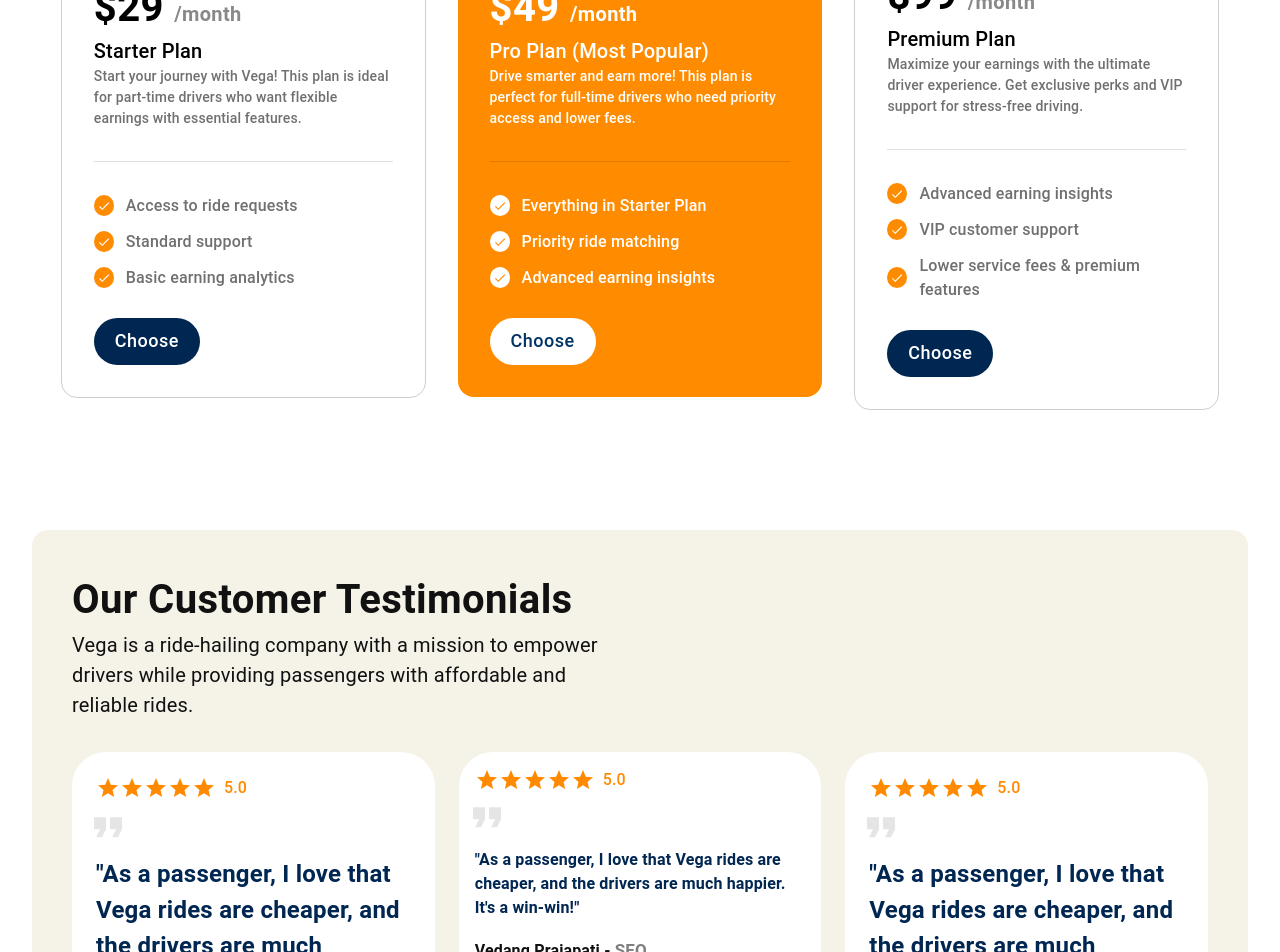
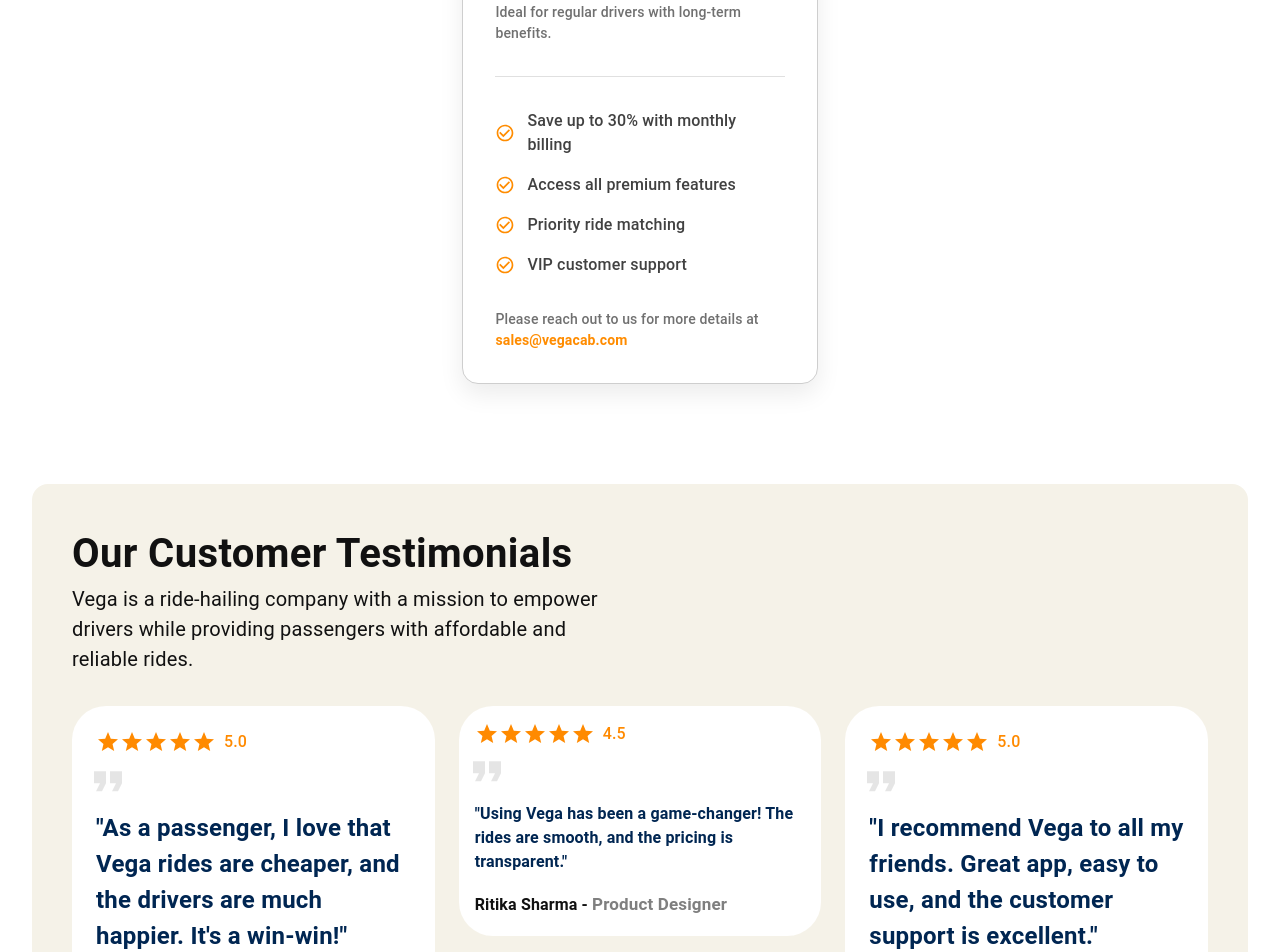
Before and after one commit to vedangp1998/vega-rideshare, a React (Vite) app: page / in a window 1280 px wide. Shown: the part 3960-4912 px from the top of the page. Built offline with nearby package versions, Linux system fonts and the light colour scheme.

Commit message:
fix-ui design

```diff
--- a/src/component/Customer.jsx
+++ b/src/component/Customer.jsx
@@ -3,7 +3,7 @@
 import Rating from "@mui/material/Rating";
 import FormatQuoteIcon from "@mui/icons-material/FormatQuote";
 
-function TestimonialCard({ compact = false }) {
+function TestimonialCard({ compact = false, rating = 5, comment, name, role }) {
   return (
     <Box
       sx={{
@@ -19,9 +19,9 @@
     >
       <Box sx={{ display: "flex", flexDirection: "column", gap: 4 }}>
         <Box sx={{ display: "flex", mb: 2 }}>
-          <Rating value={5} readOnly sx={{ color: "#FF8A00" }} />
+          <Rating value={rating} readOnly sx={{ color: "#FF8A00" }} />
           <Typography sx={{ ml: 1, color: "#FF8A00", fontWeight: "medium" }}>
-            5.0
+            {rating.toFixed(1)}
           </Typography>
         </Box>
 
@@ -48,8 +48,7 @@
             zIndex: 1,
           }}
         >
-          "As a passenger, I love that Vega rides are cheaper, and the drivers
-          are much happier. It's a win-win!"
+          "{comment}"
         </Typography>
       </Box>
 
@@ -61,7 +60,7 @@
             fontSize: "16px",
           }}
         >
-          Vedang Prajapati -{" "}
+          {name} -{" "}
           <span
             style={{
               fontSize: "17px",
@@ -69,7 +68,7 @@
               color: "rgba(0, 0, 0, 0.5)",
             }}
           >
-            SEO
+            {role}
           </span>
         </Typography>
       </Box>
@@ -118,7 +117,12 @@
 
         <Grid container spacing={3}>
           <Grid item xs={12} md={4}>
-            <TestimonialCard />
+            <TestimonialCard
+              rating={5}
+              comment="As a passenger, I love that Vega rides are cheaper, and the drivers are much happier. It's a win-win!"
+              name="Vedang Prajapati"
+              role="SEO"
+            />
           </Grid>
 
           <Grid item xs={12} md={4}>
@@ -130,13 +134,30 @@
                 height: "100%",
               }}
             >
-              <TestimonialCard compact />
-              <TestimonialCard compact />
+              <TestimonialCard
+                compact
+                rating={4.5}
+                comment="Using Vega has been a game-changer! The rides are smooth, and the pricing is transparent."
+                name="Ritika Sharma"
+                role="Product Designer"
+              />
+              <TestimonialCard
+                compact
+                rating={4.0}
+                comment="Drivers are always respectful and punctual. I genuinely feel safer choosing Vega."
+                name="Aman Verma"
+                role="Digital Marketer"
+              />
             </Box>
           </Grid>
 
           <Grid item xs={12} md={4}>
-            <TestimonialCard />
+            <TestimonialCard
+              rating={5}
+              comment="I recommend Vega to all my friends. Great app, easy to use, and the customer support is excellent."
+              name="Sneha Iyer"
+              role="Software Engineer"
+            />
           </Grid>
         </Grid>
       </Box>
--- a/src/component/Pricing.jsx
+++ b/src/component/Pricing.jsx
@@ -1,73 +1,300 @@
+// import React, { useState } from "react";
+// import { Box, Divider, Switch, Typography } from "@mui/material";
+// import { styled } from "@mui/material/styles";
+// import CheckIcon from "@mui/icons-material/Check";
+// import { AnimatePresence, motion } from "framer-motion";
+// import Button from "./ui/Button";
+
+// const plansMonthly = [
+//   {
+//     price: 29,
+//     title: "Starter Plan",
+//     description:
+//       "Start your journey with Vega! This plan is ideal for part-time drivers who want flexible earnings with essential features.",
+//     features: [
+//       "Access to ride requests",
+//       "Standard support",
+//       "Basic earning analytics",
+//     ],
+//   },
+//   {
+//     price: 49,
+//     title: " Pro Plan (Most Popular)",
+//     description:
+//       "Drive smarter and earn more! This plan is perfect for full-time drivers who need priority access and lower fees.",
+//     features: [
+//       "Everything in Starter Plan",
+//       "Priority ride matching",
+//       "Advanced earning insights",
+//     ],
+//   },
+//   {
+//     price: 99,
+//     title: "Premium Plan",
+//     description:
+//       "Maximize your earnings with the ultimate driver experience. Get exclusive perks and VIP support for stress-free driving.",
+//     features: [
+//       "Advanced earning insights",
+//       "VIP customer support",
+//       "Lower service fees & premium features",
+//     ],
+//   },
+// ];
+
+// const plansDaily = [
+//   {
+//     price: 5,
+//     title: "Daily Starter",
+//     description:
+//       "Get essential features to start earning quickly. Perfect for casual drivers.",
+//     features: ["Ride requests", "Basic support", "Earnings dashboard"],
+//   },
+//   {
+//     price: 9,
+//     title: "Daily Pro (Popular)",
+//     description:
+//       "Better features for serious drivers including faster support and analytics.",
+//     features: [
+//       "Everything in Starter",
+//       "Faster ride matching",
+//       "Daily performance insights",
+//     ],
+//   },
+//   {
+//     price: 15,
+//     title: "Daily Premium",
+//     description:
+//       "All the perks for top drivers. Enjoy lower fees, priority support and more.",
+//     features: ["Priority ride matching", "Lower fees", "Premium driver perks"],
+//   },
+// ];
+
+// const IOSSwitch = styled((props) => (
+//   <Switch focusVisibleClassName=".Mui-focusVisible" disableRipple {...props} />
+// ))(({ theme }) => ({
+//   width: 42,
+//   height: 26,
+//   padding: 0,
+//   "& .MuiSwitch-switchBase": {
+//     padding: 0,
+//     margin: 2,
+//     transitionDuration: "300ms",
+//     "&.Mui-checked": {
+//       transform: "translateX(16px)",
+//       color: "#FF8C00",
+//       "& + .MuiSwitch-track": {
+//         backgroundColor: "#F4F4F4",
+//         opacity: 1,
+//         border: 0,
+//       },
+//     },
+//   },
+//   "& .MuiSwitch-thumb": {
+//     boxSizing: "border-box",
+//     width: 22,
+//     height: 22,
+//   },
+//   "& .MuiSwitch-track": {
+//     borderRadius: 13,
+//     backgroundColor: "#E9E9EA",
+//     opacity: 1,
+//     transition: theme.transitions.create(["background-color"], {
+//       duration: 500,
+//     }),
+//   },
+// }));
+
+// const Pricing = () => {
+//   const [isMonthly, setIsMonthly] = useState(true);
+
+//   const plans = isMonthly ? plansMonthly : plansDaily;
+
+//   return (
+//     <Box
+//       sx={{
+//         width: "100%",
+//         display: "flex",
+//         flexDirection: "column",
+//         alignItems: "center",
+//         justifyContent: "space-between",
+//         height: "auto",
+//         gap: { xs: 3, sm: 4, md: 4 },
+//         marginY: { xs: "60px", sm: "80px", md: "120px" },
+//       }}
+//     >
+//       <Box textAlign="center">
+//         <Typography
+//           sx={{
+//             fontSize: { xs: "30px", sm: "36px", md: "40px" },
+//             fontWeight: 700,
+//             lineHeight: { xs: "4px", sm: "6px", md: "10px" },
+//           }}
+//         >
+//           <span style={{ color: "#FF8C00" }}>Plans and Pricing</span>
+//         </Typography>
+//       </Box>
+
+//       {/* Toggle Switch */}
+//       <Box
+//         sx={{
+//           display: "flex",
+//           alignItems: "center",
+//           gap: 2,
+//           flexWrap: "wrap",
+//           justifyContent: "center",
+//         }}
+//       >
+//         <Typography sx={{ fontSize: { xs: "16px", sm: "18px", md: "20px" } }}>
+//           Bill daily
+//         </Typography>
+//         <IOSSwitch
+//           checked={isMonthly}
+//           onChange={() => setIsMonthly((prev) => !prev)}
+//         />
+//         <Typography sx={{ fontSize: { xs: "16px", sm: "18px", md: "20px" } }}>
+//           Bill monthly
+//         </Typography>
+//       </Box>
+
+//       {/* Pricing Cards */}
+//       <AnimatePresence mode="wait">
+//         <motion.div
+//           key={isMonthly ? "monthly" : "daily"}
+//           initial={{ opacity: 0, y: 20 }}
+//           animate={{ opacity: 1, y: 0 }}
+//           exit={{ opacity: 0, y: -20 }}
+//           transition={{ duration: 0.5, ease: "easeInOut" }}
+//           style={{
+//             width: "100%",
+//             display: "flex",
+//             flexWrap: "wrap",
+//             alignItems: "center",
+//             justifyContent: "center",
+//             gap: "32px",
+//           }}
+//         >
+//           {plans.map((plan, index) => (
+//             <Box
+//               key={index}
+//               sx={{
+//                 borderRadius: "16px",
+//                 textAlign: "left",
+//                 height: "auto",
+//                 display: "flex",
+//                 flexDirection: "column",
+//                 gap: 4,
+//                 padding: 4,
+//                 width: { xs: "100%", sm: "80%", md: "30%" },
+//                 border:
+//                   index === 1 ? "none" : "1px solid rgba(206, 206, 206, 1)",
+//                 background: index === 1 ? "#FF8C00" : "#FFFFFF",
+//                 color: index === 1 ? "#FFFFFF" : "#000",
+//               }}
+//             >
+//               <Box sx={{ textAlign: "left", gap: 2 }}>
+//                 <Typography
+//                   sx={{
+//                     fontSize: { xs: "32px", sm: "36px", md: "40px" },
+//                     fontWeight: 600,
+//                     lineHeight: { xs: "38px", sm: "42px", md: "44px" },
+//                   }}
+//                 >
+//                   ${plan.price}{" "}
+//                   <span
+//                     style={{
+//                       fontSize: "20px",
+//                       fontWeight: 600,
+//                       color: index === 1 ? "#FFFFFF" : "rgba(17, 17, 17, 0.5)",
+//                     }}
+//                   >
+//                     /{isMonthly ? "month" : "day"}
+//                   </span>
+//                 </Typography>
+//                 <Typography sx={{ fontSize: "20px", fontWeight: 500 }}>
+//                   {plan.title}
+//                 </Typography>
+//                 <Typography
+//                   sx={{
+//                     fontSize: "14px",
+//                     fontWeight: 500,
+//                     color: index === 1 ? "#FFFFFF" : "rgba(17, 17, 17, 0.6)",
+//                   }}
+//                 >
+//                   {plan.description}
+//                 </Typography>
+//               </Box>
+
+//               <Divider sx={{ color: "#CECECE" }} />
+
+//               <Box sx={{ display: "flex", flexDirection: "column", gap: 0.5 }}>
+//                 {plan.features.map((feature, i) => (
+//                   <Box
+//                     key={i}
+//                     sx={{ display: "flex", alignItems: "center", mb: 1 }}
+//                   >
+//                     <Box
+//                       sx={{
+//                         display: "flex",
+//                         alignItems: "center",
+//                         justifyContent: "center",
+//                         borderRadius: "50%",
+//                         background: index === 1 ? "#FFFFFF" : "#FF8C00",
+//                         color: index === 1 ? "#FF8C00" : "#FFFFFF",
+//                         width: "20px",
+//                         height: "21px",
+//                         p: 1,
+//                         mr: 1.5,
+//                       }}
+//                     >
+//                       <CheckIcon
+//                         sx={{
+//                           fontSize: "14px",
+//                           color: index === 1 ? "#FF8C00" : "#FFFFFF",
+//                         }}
+//                       />
+//                     </Box>
+
+//                     <Typography
+//                       sx={{
+//                         fontSize: "16px",
+//                         fontWeight: 500,
+//                         color:
+//                           index === 1 ? "#FFFFFF" : "rgba(17, 17, 17, 0.6)",
+//                       }}
+//                     >
+//                       {feature}
+//                     </Typography>
+//                   </Box>
+//                 ))}
+//                 <Box>
+//                   <Button
+//                     variant="contained"
+//                     sx={{
+//                       width: "106px",
+//                       background: index === 1 ? "#FFFFFF" : "#002652",
+//                       color: index === 1 ? "#003366" : "#FFFFFF",
+//                       marginTop: 2,
+//                     }}
+//                   >
+//                     Choose
+//                   </Button>
+//                 </Box>
+//               </Box>
+//             </Box>
+//           ))}
+//         </motion.div>
+//       </AnimatePresence>
+//     </Box>
+//   );
+// };
+
+// export default Pricing;
+
 import React, { useState } from "react";
 import { Box, Divider, Switch, Typography } from "@mui/material";
 import { styled } from "@mui/material/styles";
-import CheckIcon from "@mui/icons-material/Check";
+import CheckIcon from "@mui/icons-material/CheckCircleOutline";
 import { AnimatePresence, motion } from "framer-motion";
-import Button from "./ui/Button";
-
-const plansMonthly = [
-  {
-    price: 29,
-    title: "Starter Plan",
-    description:
-      "Start your journey with Vega! This plan is ideal for part-time drivers who want flexible earnings with essential features.",
-    features: [
-      "Access to ride requests",
-      "Standard support",
-      "Basic earning analytics",
-    ],
-  },
-  {
-    price: 49,
-    title: " Pro Plan (Most Popular)",
-    description:
-      "Drive smarter and earn more! This plan is perfect for full-time drivers who need priority access and lower fees.",
-    features: [
-      "Everything in Starter Plan",
-      "Priority ride matching",
-      "Advanced earning insights",
-    ],
-  },
-  {
-    price: 99,
-    title: "Premium Plan",
-    description:
-      "Maximize your earnings with the ultimate driver experience. Get exclusive perks and VIP support for stress-free driving.",
-    features: [
-      "Advanced earning insights",
-      "VIP customer support",
-      "Lower service fees & premium features",
-    ],
-  },
-];
-
-const plansDaily = [
-  {
-    price: 5,
-    title: "Daily Starter",
-    description:
-      "Get essential features to start earning quickly. Perfect for casual drivers.",
-    features: ["Ride requests", "Basic support", "Earnings dashboard"],
-  },
-  {
-    price: 9,
-    title: "Daily Pro (Popular)",
-    description:
-      "Better features for serious drivers including faster support and analytics.",
-    features: [
-      "Everything in Starter",
-      "Faster ride matching",
-      "Daily performance insights",
-    ],
-  },
-  {
-    price: 15,
-    title: "Daily Premium",
-    description:
-      "All the perks for top drivers. Enjoy lower fees, priority support and more.",
-    features: ["Priority ride matching", "Lower fees", "Premium driver perks"],
-  },
-];
 
 const IOSSwitch = styled((props) => (
   <Switch focusVisibleClassName=".Mui-focusVisible" disableRipple {...props} />
@@ -104,10 +331,31 @@
   },
 }));
 
+const dailyPlan = {
+  title: "Daily Plan",
+  description: "Perfect for flexible drivers who want day-to-day benefits.",
+  features: [
+    "Flexible schedule",
+    "Instant ride access",
+    "Basic support",
+    "No long-term commitment",
+  ],
+};
+
+const monthlyPlan = {
+  title: "Monthly Plan",
+  description: "Ideal for regular drivers with long-term benefits.",
+  features: [
+    "Save up to 30% with monthly billing",
+    "Access all premium features",
+    "Priority ride matching",
+    "VIP customer support",
+  ],
+};
+
 const Pricing = () => {
   const [isMonthly, setIsMonthly] = useState(true);
-
-  const plans = isMonthly ? plansMonthly : plansDaily;
+  const plan = isMonthly ? monthlyPlan : dailyPlan;
 
   return (
     <Box
@@ -119,7 +367,8 @@
         justifyContent: "space-between",
         height: "auto",
         gap: { xs: 3, sm: 4, md: 4 },
-        marginY: { xs: "60px", sm: "80px", md: "120px" },
+        marginY: { xs: "60px", sm: "80px", md: "100px" },
+        paddingX: 2,
       }}
     >
       <Box textAlign="center">
@@ -128,6 +377,7 @@
             fontSize: { xs: "30px", sm: "36px", md: "40px" },
             fontWeight: 700,
             lineHeight: { xs: "4px", sm: "6px", md: "10px" },
+            color: "#002652",
           }}
         >
           <span style={{ color: "#FF8C00" }}>Plans and Pricing</span>
@@ -156,7 +406,7 @@
         </Typography>
       </Box>
 
-      {/* Pricing Cards */}
+      {/* Single Plan Card */}
       <AnimatePresence mode="wait">
         <motion.div
           key={isMonthly ? "monthly" : "daily"}
@@ -173,9 +423,7 @@
             gap: "32px",
           }}
         >
-          {plans.map((plan, index) => (
           <Box
-              key={index}
             sx={{
               borderRadius: "16px",
               textAlign: "left",
@@ -185,39 +433,30 @@
               gap: 4,
               padding: 4,
               width: { xs: "100%", sm: "80%", md: "30%" },
-                border:
-                  index === 1 ? "none" : "1px solid rgba(206, 206, 206, 1)",
-                background: index === 1 ? "#FF8C00" : "#FFFFFF",
-                color: index === 1 ? "#FFFFFF" : "#000",
+              border: "1px solid rgba(206, 206, 206, 1)",
+              background: "#FFFFFF",
+              color: "#000",
+              boxShadow: "0 10px 25px rgba(0, 0, 0, 0.08)",
+              transition: "0.3s",
             }}
           >
             <Box sx={{ textAlign: "left", gap: 2 }}>
               <Typography
                 sx={{
-                    fontSize: { xs: "32px", sm: "36px", md: "40px" },
+                  fontSize: { xs: "24px", sm: "28px", md: "30px" },
                   fontWeight: 600,
-                    lineHeight: { xs: "38px", sm: "42px", md: "44px" },
+                  lineHeight: { xs: "32px", sm: "36px", md: "40px" },
+                  mb: 1,
+                  color: "#002652",
                 }}
               >
-                  ${plan.price}{" "}
-                  <span
-                    style={{
-                      fontSize: "20px",
-                      fontWeight: 600,
-                      color: index === 1 ? "#FFFFFF" : "rgba(17, 17, 17, 0.5)",
-                    }}
-                  >
-                    /{isMonthly ? "month" : "day"}
-                  </span>
-                </Typography>
-                <Typography sx={{ fontSize: "20px", fontWeight: 500 }}>
                 {plan.title}
               </Typography>
               <Typography
                 sx={{
                   fontSize: "14px",
                   fontWeight: 500,
-                    color: index === 1 ? "#FFFFFF" : "rgba(17, 17, 17, 0.6)",
+                  color: "rgba(17, 17, 17, 0.6)",
                 }}
               >
                 {plan.description}
@@ -226,62 +465,52 @@
 
             <Divider sx={{ color: "#CECECE" }} />
 
-              <Box sx={{ display: "flex", flexDirection: "column", gap: 0.5 }}>
+            <Box sx={{ display: "flex", flexDirection: "column", gap: 1.5 }}>
               {plan.features.map((feature, i) => (
                 <Box
                   key={i}
-                    sx={{ display: "flex", alignItems: "center", mb: 1 }}
-                  >
-                    <Box
                   sx={{
                     display: "flex",
                     alignItems: "center",
-                        justifyContent: "center",
-                        borderRadius: "50%",
-                        background: index === 1 ? "#FFFFFF" : "#FF8C00",
-                        color: index === 1 ? "#FF8C00" : "#FFFFFF",
-                        width: "20px",
-                        height: "21px",
-                        p: 1,
-                        mr: 1.5,
+                    mb: 0.5,
+                    gap: 1.5,
                   }}
                 >
-                      <CheckIcon
-                        sx={{
-                          fontSize: "14px",
-                          color: index === 1 ? "#FF8C00" : "#FFFFFF",
-                        }}
-                      />
-                    </Box>
-
+                  <CheckIcon sx={{ fontSize: "20px", color: "#FF8C00" }} />
                   <Typography
                     sx={{
                       fontSize: "16px",
                       fontWeight: 500,
-                        color:
-                          index === 1 ? "#FFFFFF" : "rgba(17, 17, 17, 0.6)",
+                      color: "rgba(17, 17, 17, 0.8)",
                     }}
                   >
                     {feature}
                   </Typography>
                 </Box>
               ))}
-                <Box>
-                  <Button
-                    variant="contained"
+
+              <Typography
                 sx={{
-                      width: "106px",
-                      background: index === 1 ? "#FFFFFF" : "#002652",
-                      color: index === 1 ? "#003366" : "#FFFFFF",
-                      marginTop: 2,
+                  fontSize: "14px",
+                  fontWeight: 500,
+                  color: "rgba(17, 17, 17, 0.6)",
+                  mt: 2,
                 }}
               >
-                    Choose
-                  </Button>
+                Please reach out to us for more details at{" "}
+                <a
+                  href="mailto:sales@vegacab.com"
+                  style={{
+                    color: "#FF8C00",
+                    textDecoration: "none",
+                    fontWeight: "600",
+                  }}
+                >
+                  sales@vegacab.com
+                </a>
+              </Typography>
             </Box>
           </Box>
-            </Box>
-          ))}
         </motion.div>
       </AnimatePresence>
     </Box>
```
Also changed, not shown: src/component/Footer.jsx (+39 -23 lines). Lines whose indentation alone changed are shown as unchanged.
